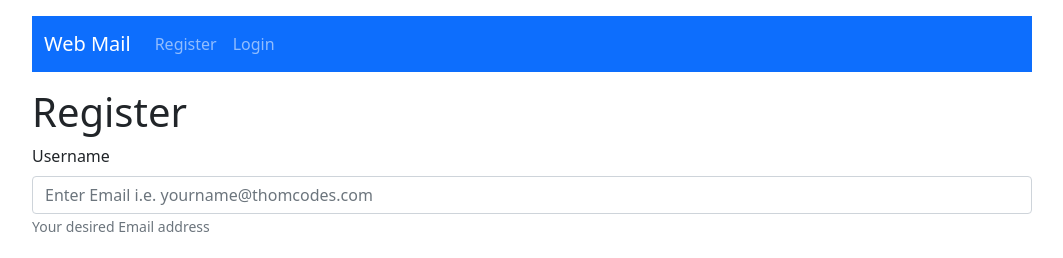
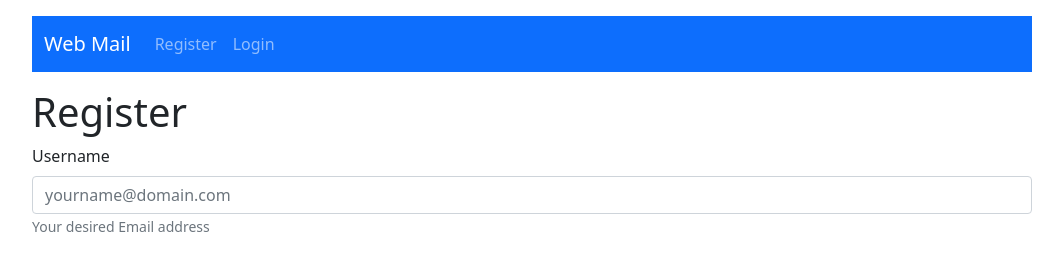
Before and after one commit to IB21-A/mail-react-frontend, a React (Create React App) app: page /register in a window 1280 px wide. Shown: the top 258 px of the page, without its empty margins (108-1171 px from the left). Built offline with nearby package versions, Linux system fonts and the light colour scheme.

Commit message:
Change placeholder text on register component dquote> Route user to register component when ThomCodesModal is closed

```diff
--- a/src/components/Register/index.js
+++ b/src/components/Register/index.js
@@ -76,7 +76,7 @@ const Register = () => {
           <Form.Control
             name="email"
             type="email"
-            placeholder="Enter Email i.e. yourname@thomcodes.com"
+            placeholder="yourname@domain.com"
             value={data.email}
             onChange={(e) => handleChange(e)}
           />
--- a/src/components/ThomCodesModal/index.js
+++ b/src/components/ThomCodesModal/index.js
@@ -1,11 +1,16 @@
 import React, { useEffect, useState } from "react";
+import { useNavigate } from "react-router-dom";
 import Modal from "react-bootstrap/Modal";
 import Button from "react-bootstrap/Button";
 
 const ThomCodesModal = () => {
   const [show, setShow] = useState(false);
+  const navigate = useNavigate();
 
-  const handleClose = () => setShow(false);
+  const handleClose = () => {
+    setShow(false);
+    navigate("/register");
+  };
   const handleShow = () => setShow(true);
 
   useEffect(() => {
```
